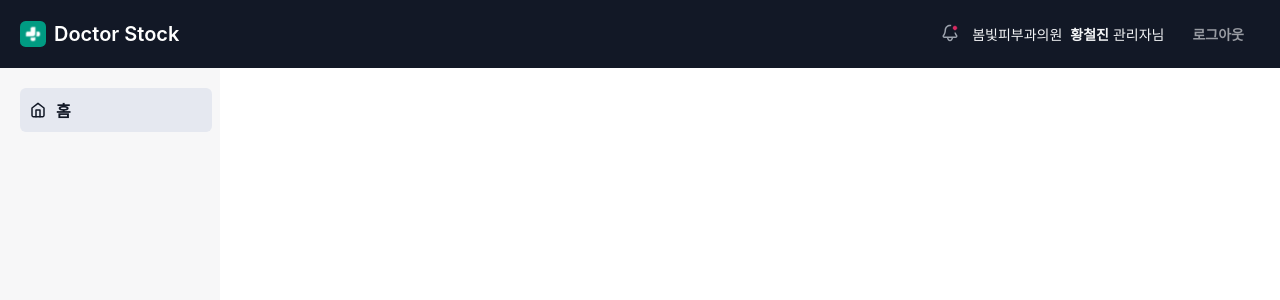
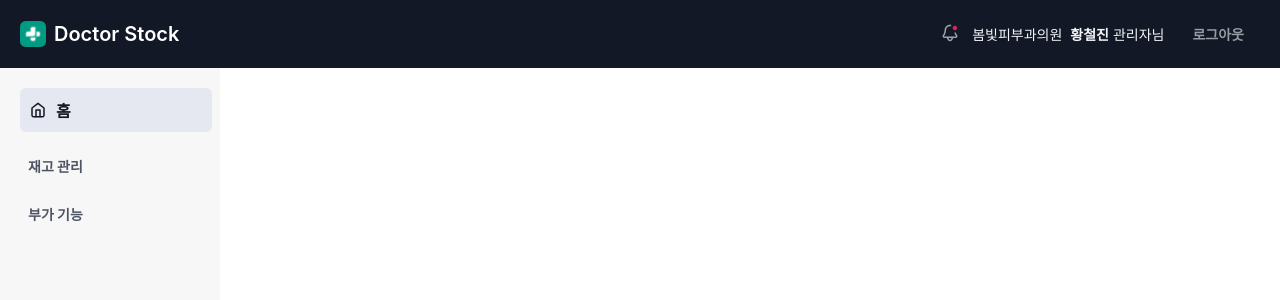
Before and after one commit to DoctorStock/doctorstock-web, a Next.js app: page / in a window 1280 px wide. Shown: the top 300 px of the page. Built offline with nearby package versions, Linux system fonts and the light colour scheme.

Commit message:
[Feat] Sidebar 섹션 구조 추가

```diff
--- a/app/components/layout/Sidebar/page.module.css
+++ b/app/components/layout/Sidebar/page.module.css
@@ -30,3 +30,20 @@
   color: var(--gray-g900);
   font-weight: var(--font-weight-bold);
 }
+
+.section {
+  margin-top: var(--spacing-lg);
+}
+
+.sectionTitle {
+  font-size: var(--font-size-sm);
+  font-weight: var(--font-weight-bold);
+  color: var(--gray-g600);
+  margin-bottom: var(--spacing-xs);
+  padding: 0 var(--spacing-sm);
+}
+
+.menuList {
+  display: flex;
+  flex-direction: column;
+}
--- a/app/components/layout/Sidebar/page.tsx
+++ b/app/components/layout/Sidebar/page.tsx
@@ -5,15 +5,15 @@ import { usePathname } from 'next/navigation';
 import styles from './page.module.css';
 
 export default function Sidebar() {
-  const pathName = usePathname();
-  const isActive = pathName === '/';
+  const pathname = usePathname();
 
   return (
     <aside className={styles.sidebar}>
       <nav className={styles.nav}>
+        {/* 홈 메뉴 */}
         <Link
           href="/"
-          className={`${styles.menuItem} ${isActive ? styles.active : ''}`}
+          className={`${styles.menuItem} ${pathname === '/' ? styles.active : ''}`}
         >
           <img
             src="/assets/home.svg"
@@ -23,6 +23,22 @@ export default function Sidebar() {
           />
           홈
         </Link>
+
+        {/* 재고관리 섹션 */}
+        <div className={styles.section}>
+          <h3 className={styles.sectionTitle}>재고 관리</h3>
+          <div className={styles.menuList}>
+            {/* 재고관리 메뉴 아이템들은 여기에 추가 */}
+          </div>
+        </div>
+
+        {/* 부가 기능 섹션 */}
+        <div className={styles.section}>
+          <h3 className={styles.sectionTitle}>부가 기능</h3>
+          <div className={styles.menuList}>
+            {/* 부가 기능 메뉴 아이템들은 여기에 추가 */}
+          </div>
+        </div>
       </nav>
     </aside>
   );
```
